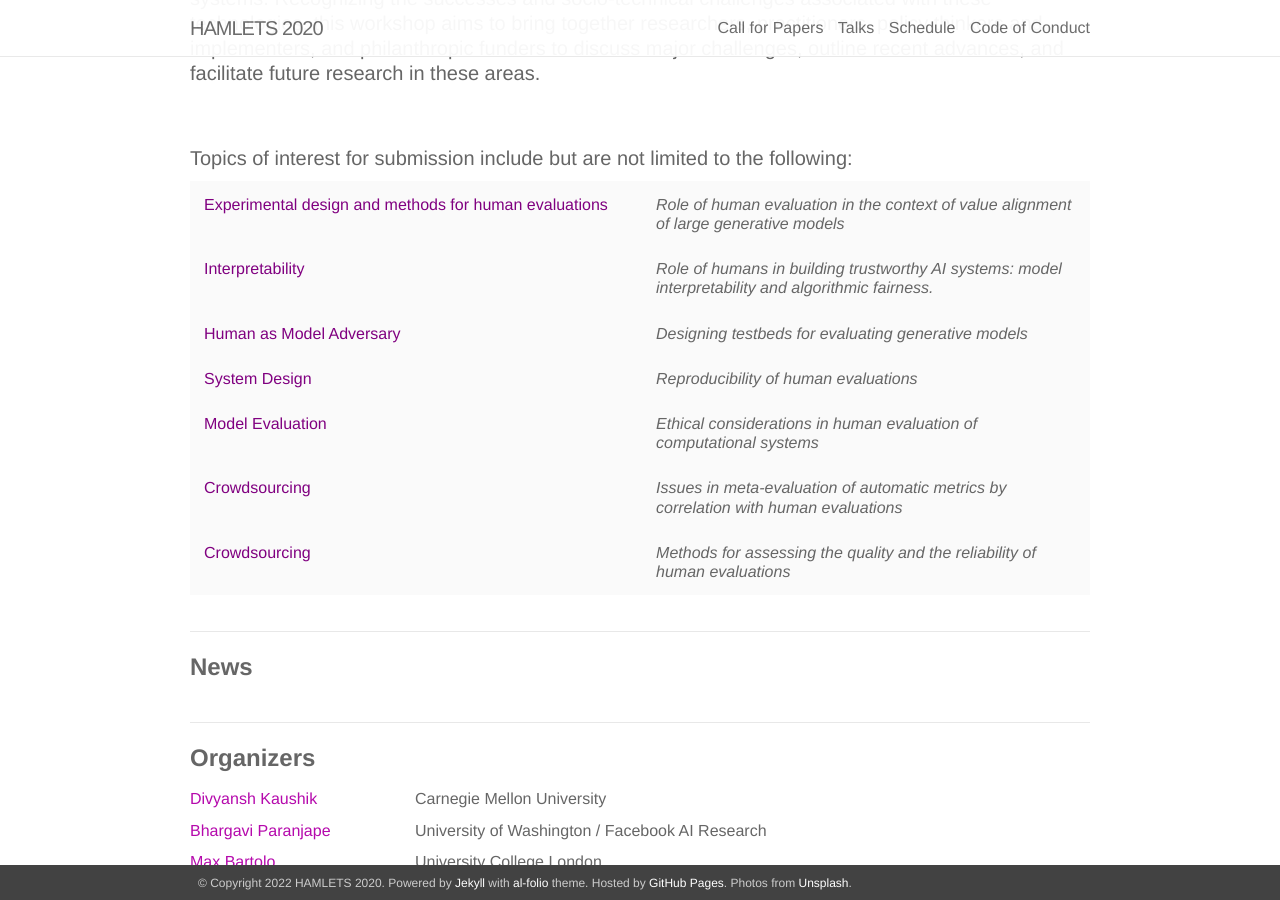
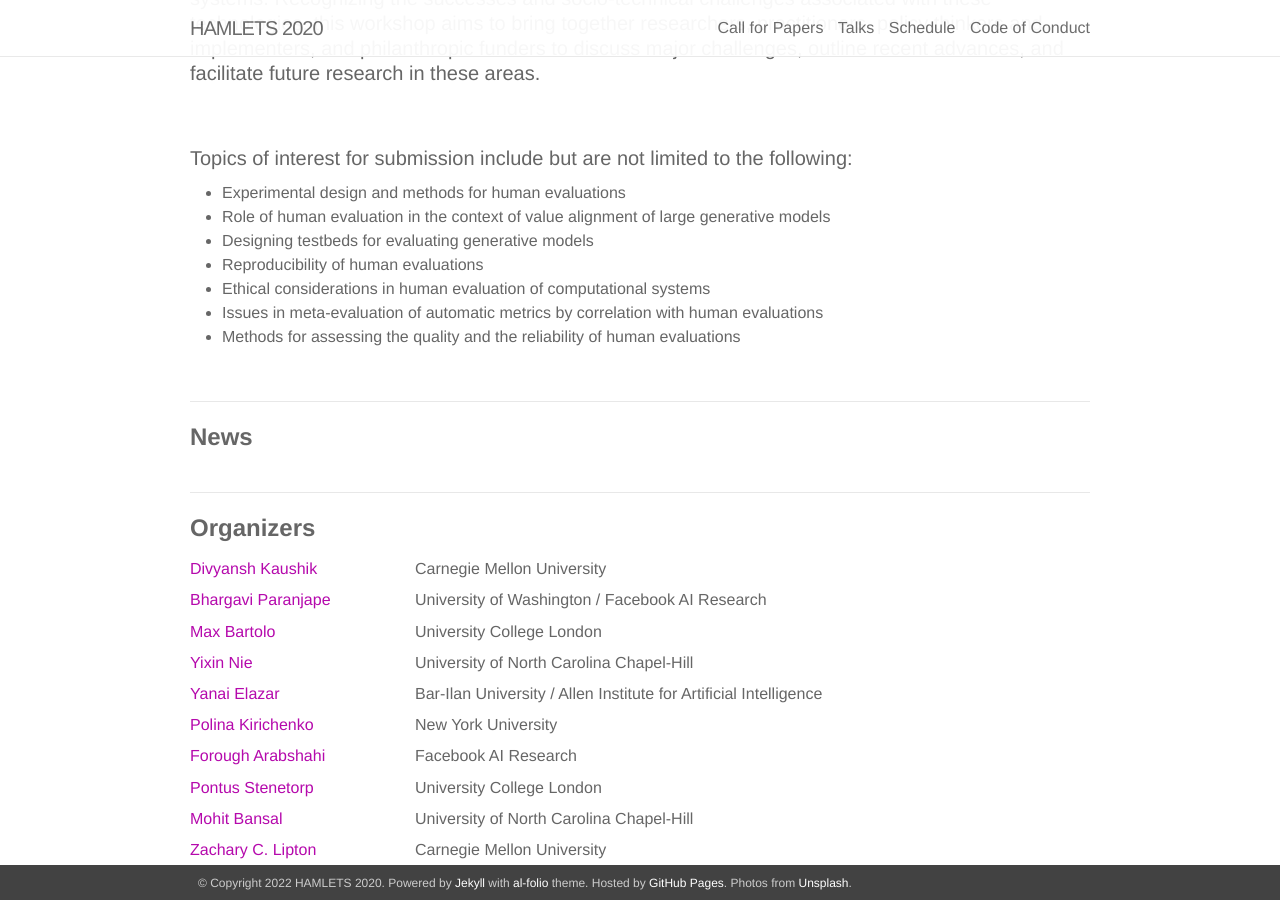
Before and after one commit to acmi-lab/humaneval-workshop, a Jekyll site: the page built from _pages/00_about.md, in a window 1280 px wide and 900 px high, scrolled down 662 px. Built offline with Jekyll 4.4.1, drawn with Linux system fonts in a browser that asks for light colours; nearby versions of some CDN libraries.

Commit message:
Update about

```diff
--- a/_pages/00_about.md
+++ b/_pages/00_about.md
@@ -15,66 +15,14 @@ organizers: true
 
 #### Topics of interest for submission include but are not limited to the following:
 
-  <table style="background-color: #FAFAFA;">
-        <col width="40">
-        <col width="100">
-        <tr style="border: none;">
-            <td style="border: none;">
-            <b> <font size="+0" color="purple">Experimental design and methods for human evaluations</font> </b>
-            </td>
-            <td style="border: none;">
-            <i> Role of human evaluation in the context of value alignment of large generative models</i>
-            </td>
-        </tr>
-        <tr style="border: none;">
-        <td style="border: none;">
-            <b> <font size="+0" color="purple">Interpretability</font></b>
-            </td>
-            <td style="border: none;">
-            <i> Role of humans in building trustworthy AI systems: model interpretability and algorithmic fairness.</i>
-            </td>
-        </tr>
-        <tr style="border: none;">
-        <td style="border: none;">
-            <b> <font size="+0" color="purple">Human as Model Adversary</font></b>
-            </td>
-            <td style="border: none;">
-            <i> Designing testbeds for evaluating generative models</i>
-            </td>
-        </tr>
-        <tr style="border: none;">
-        <td style="border: none;">
-            <b> <font size="+0" color="purple">System Design</font></b>
-            </td>
-            <td style="border: none;">
-            <i> Reproducibility of human evaluations</i>
-            </td>
-        </tr>
-        <tr style="border: none;">
-        <td style="border: none;">
-            <b> <font size="+0" color="purple">Model Evaluation</font></b>
-            </td>
-            <td style="border: none;">
-            <i> Ethical considerations in human evaluation of computational systems</i>
-            </td>
-        </tr>
-        <tr style="border: none;">
-            <td style="border: none;">
-            <b><font size="+0" color="purple">Crowdsourcing</font></b>
-            </td>
-            <td style="border: none;">
-            <i> Issues in meta-evaluation of automatic metrics by correlation with human evaluations</i>
-            </td>
-        </tr>
-        <tr style="border: none;">
-            <td style="border: none;">
-            <b><font size="+0" color="purple">Crowdsourcing</font></b>
-            </td>
-            <td style="border: none;">
-            <i> Methods for assessing the quality and the reliability of human evaluations</i>
-            </td>
-        </tr>
-  </table>
+- Experimental design and methods for human evaluations
+- Role of human evaluation in the context of value alignment of large generative models
+- Designing testbeds for evaluating generative models
+- Reproducibility of human evaluations
+- Ethical considerations in human evaluation of computational systems
+- Issues in meta-evaluation of automatic metrics by correlation with human evaluations
+- Methods for assessing the quality and the reliability of human evaluations
+
 
 
 
```
